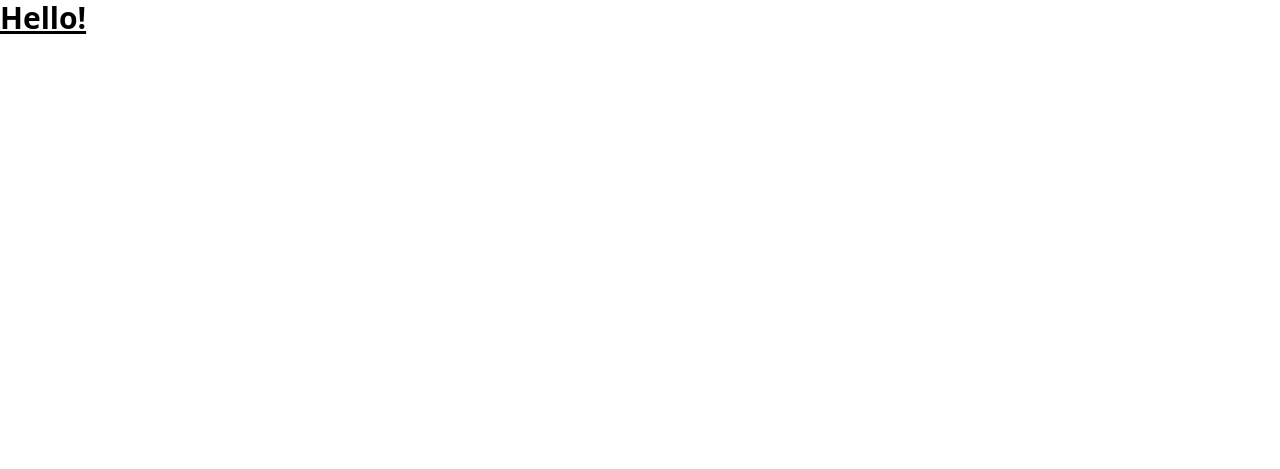
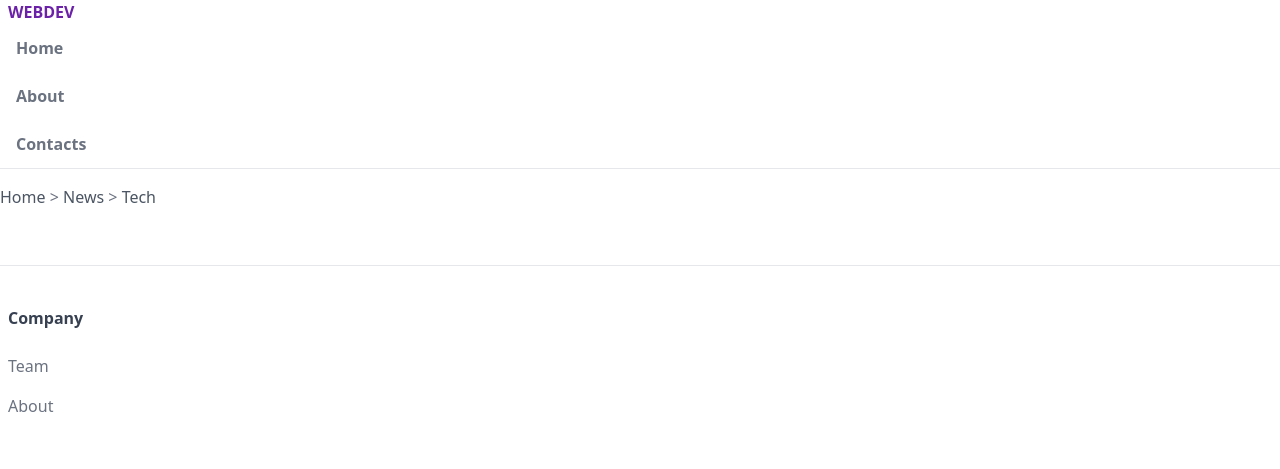
Before and after one commit to Nomex2008/TailwindCSS-Full-course, a website: page code/index.html in a window 1280 px wide. Drawn offline with Linux system fonts and the light colour scheme.

Commit message:
Commit 1 (structure)
Add all start structure(header,main,footer).

```diff
--- a/code/index.html
+++ b/code/index.html
@@ -11,9 +11,45 @@
 </head>
 <body>
 
-    <h1 class="text-3xl font-bold underline">
-        Hello!
-    </h1>
+    <!--header-->
+    <header class="px-2 border-b">
+        <a class="uppercase font-bold text-purple-800" href="">webDev</a>
+        <nav>
+            <ul class="font-semibold text-gray-500">
+                <li><a class="inline-block py-3 px-2" href="#">Home</a></li>
+                <li><a class="inline-block py-3 px-2" href="#">About</a></li>
+                <li><a class="inline-block py-3 px-2" href="#">Contacts</a></li>
+            </ul>
+        </nav>
+    </header>
+
+    <!--main-->
+    <main>
+        <!--breadcrums-->
+        <div>
+            <div class="text-gray-600 py-4 overflow-y-auto whitespace-nowrap">
+                <a href="#">Home</a>
+                <span class="mx2 text-gray-500">&gt;</span>
+                <a href="#">News</a>
+                <span class="mx2 text-gray-500">&gt;</span>
+                <a href="#">Tech</a>
+            </div>
+        </div>
+    </main>
+
+    <!--footer-->
+    <footer class="border-t mt-10 py-10 px-2">
+        <div>
+            <div>
+                <h6 class="font-semibold text-gray-700 mb-4">Company</h6>
+
+                <ul>
+                    <li><a class="inline-block text-gray-500 py-2" href="#">Team</a></li>
+                    <li><a class="inline-block text-gray-500 py-2" href="#">About</a></li>
+                </ul>
+            </div>
+        </div>
+    </footer>
 
     <script src="src/js/mainJS.js"></script>
 </body>
```
Also changed, not shown: code/dist/output.css.
